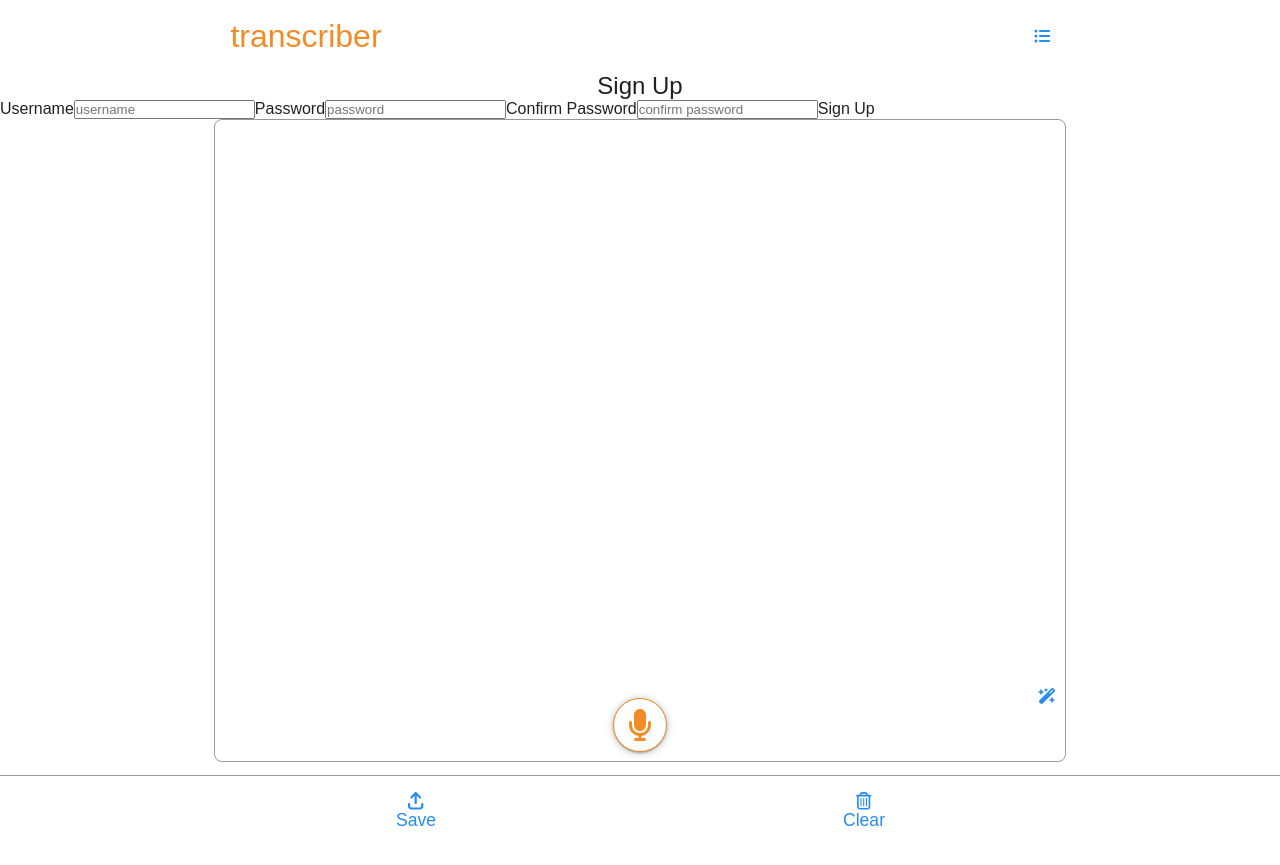
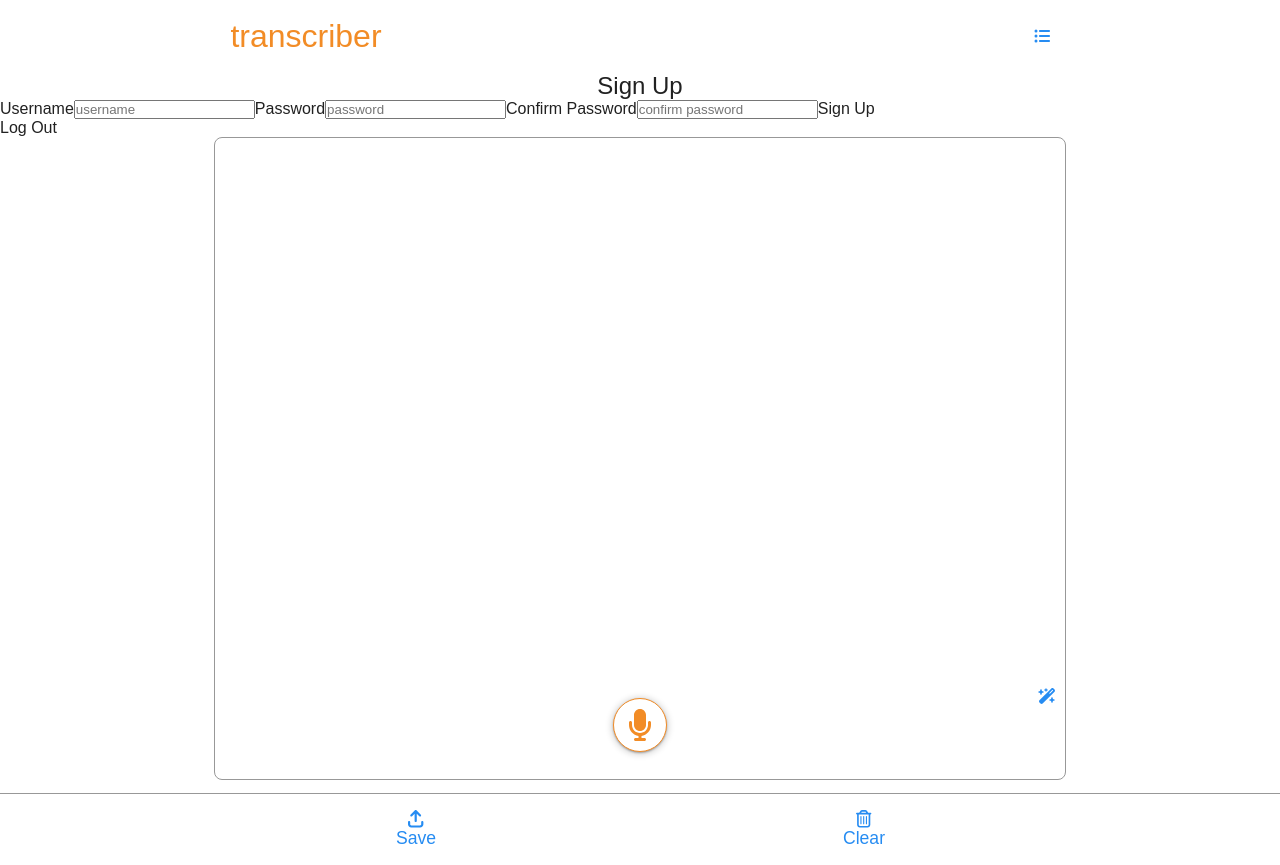
Before and after one commit to timgoalen/transcriber-frontend, a React (Create React App) app: page / in a window 1280 px wide. Built offline with nearby package versions, Linux system fonts and the light colour scheme; a web font is replaced by a local one.

Commit message:
feat: add LogOutForm componenet and functionality

```diff
--- a/src/App.js
+++ b/src/App.js
@@ -19,6 +19,7 @@ import Toolbar from "./components/Toolbar.js";
 import SpeechRecognition from "./components/SpeechRecognition.js";
 import OpenAiApi from "./components/OpenAiApi.js";
 import SignUpForm from "./components/SignUpForm.js";
+import LogOutForm from "./components/LogOutForm.js";
 
 import { generateRandomColour } from "./utils/utils.js";
 import {
@@ -54,9 +55,9 @@ export default function App() {
   const [userToken, setUserToken] = useState(getInitialUserToken);
 
   // Sync the local storage copy of the user token when it changes in state
-  useEffect(() => {
-    localStorage.setItem("userToken", userToken);
-  }, [userToken]);
+  // useEffect(() => {
+  //   localStorage.setItem("userToken", userToken);
+  // }, [userToken]);
 
   function saveUserToken(token) {
     setUserToken(token);
@@ -337,6 +338,7 @@ export default function App() {
           getInitialNotesDataFromApi={getInitialNotesDataFromApi}
           getInitialFoldersDataFromApi={getInitialFoldersDataFromApi}
         />
+        <LogOutForm userToken={userToken} saveUserToken={saveUserToken} />
         <TextArea
           handleTextAreaUserInput={handleTextAreaUserInput}
           textAreaInput={textAreaInput}
--- /dev/null
+++ b/src/components/LogOutForm.js
@@ -0,0 +1,28 @@
+import { useState } from "react";
+import axios from "axios";
+
+export default function LogOutForm({ userToken, saveUserToken }) {
+  async function submitLogOutRequest(event) {
+    try {
+      event.preventDefault();
+      // TODO: change URL to a variable
+      const logOutResponse = await axios.post(
+        "https://8000-timgoalen-transcriberba-5uy4uhx3wov.ws-eu107.gitpod.io/api/auth/logout/",
+        {
+          headers: {
+            Authorization: `Token ${userToken}`,
+          },
+        }
+      );
+      console.info(logOutResponse.data);
+      localStorage.removeItem("userToken");
+      saveUserToken("");
+      //   Refresh the page to clear the Notes and Folders data in state
+      window.location.reload();
+    } catch (error) {
+      console.error("Error logging out:", error.message);
+    }
+  }
+
+  return <button onClick={submitLogOutRequest}>Log Out</button>;
+}
--- a/src/components/SignUpForm.js
+++ b/src/components/SignUpForm.js
@@ -1,5 +1,5 @@
+import { useState } from "react";
 import axios from "axios";
-import { useState } from "react";
 
 export default function SignUpForm({ saveUserToken, getInitialNotesDataFromApi, getInitialFoldersDataFromApi }) {
   const [signUpFormData, setSignUpFormData] = useState({
@@ -17,6 +17,10 @@ export default function SignUpForm({ saveUserToken, getInitialNotesDataFromApi,
         [changedFormField]: newFieldValue,
       };
     });
+  }
+
+  function saveTokenToLocalStorage(token) {
+    localStorage.setItem("userToken", token);
   }
 
   async function submitSignUpForm(event) {
@@ -40,10 +44,11 @@ export default function SignUpForm({ saveUserToken, getInitialNotesDataFromApi,
         console.log("Login successful:", logInResponse.data);
         const logInResponseToken = logInResponse.data.key;
         saveUserToken(logInResponseToken);
+        saveTokenToLocalStorage(logInResponseToken);
         getInitialNotesDataFromApi();
         getInitialFoldersDataFromApi();
       } catch (error) {
-        console.error("Error loggin in to retreive token:", error.message);
+        console.error("Error logging in to retreive token:", error.message);
       }
     } catch (error) {
       console.error("Error submitting Sign Up Form:", error.message);
```
